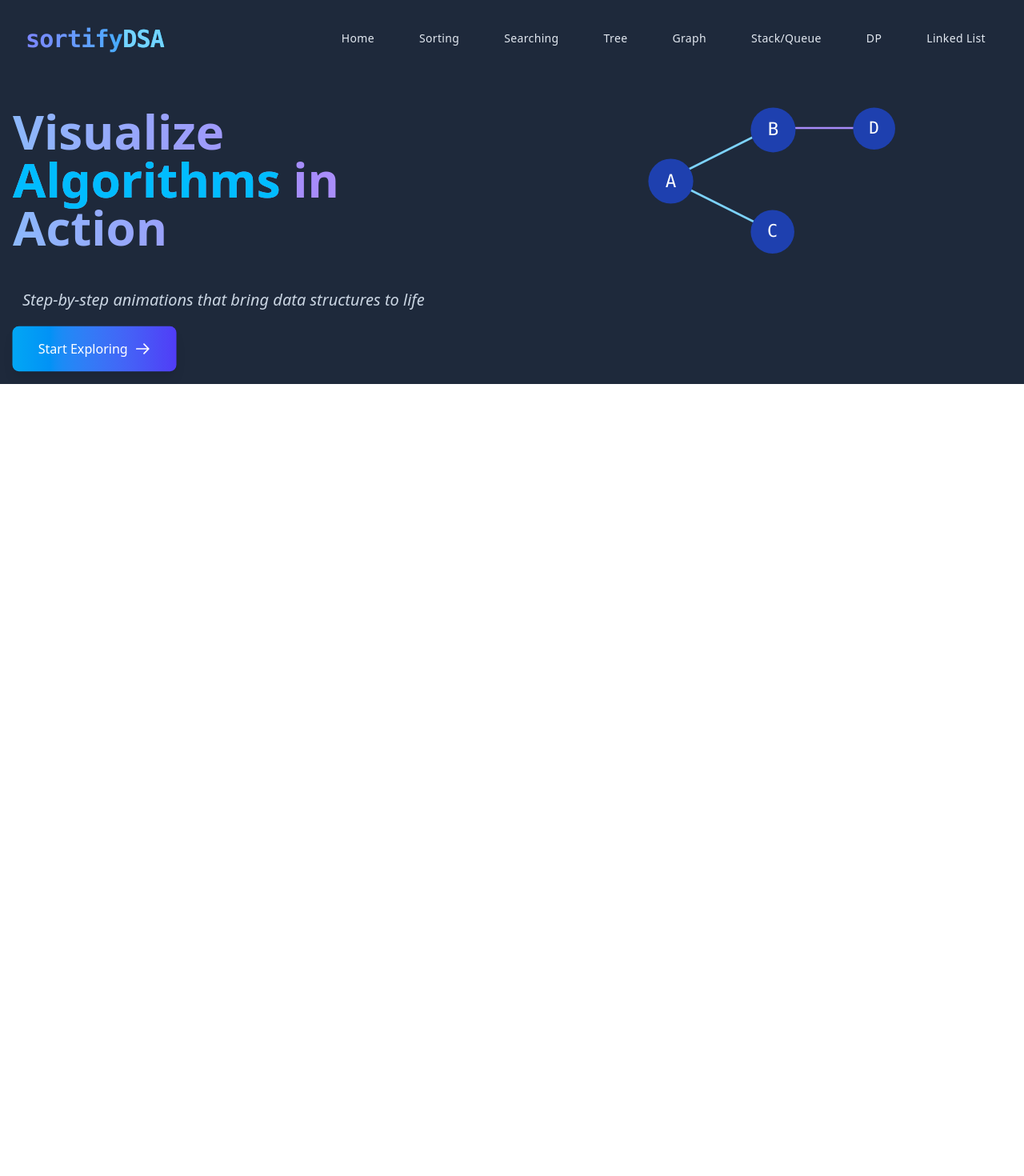
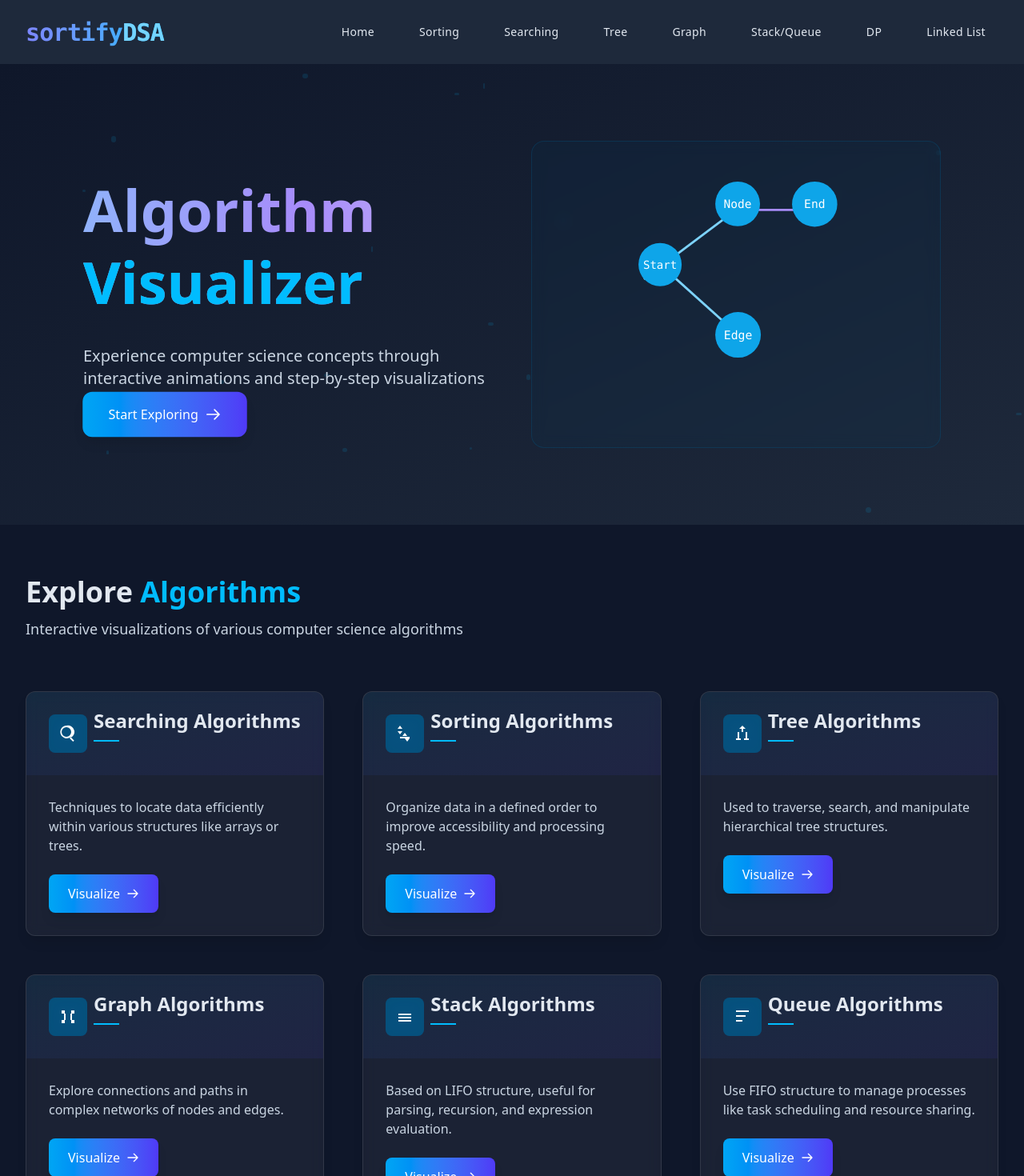
Before and after one commit to Anshikagoel11/SortifyDSA, a React (Vite) app: page / in a window 1280 px wide. Shown: the top 1470 px of the page at 80% size. Before the commit the page ends 800 px from the top, so only its background shows below. Built offline with nearby package versions, Linux system fonts and the light colour scheme.

Commit message:
added all algo cards

```diff
--- a/package.json
+++ b/package.json
@@ -12,10 +12,12 @@
   "dependencies": {
     "@tailwindcss/vite": "^4.1.10",
     "@vitejs/plugin-react": "^4.5.2",
+    "framer-motion": "^12.18.1",
     "gsap": "^3.13.0",
     "link": "^2.1.1",
     "react": "^19.1.0",
     "react-dom": "^19.1.0",
+    "react-router": "^7.6.2",
     "tailwindcss": "^4.1.10",
     "vite": "^6.3.5"
   }
--- /dev/null
+++ b/src/components/Algorithms.jsx
@@ -0,0 +1,126 @@
+import { motion, useInView } from "framer-motion";
+import { useRef } from "react";
+import AlgorithmsData from "../utils/algorithmsData";
+import { Link } from "react-router";
+
+const container = {
+  hidden: { opacity: 0 },
+  visible: {
+    opacity: 1,
+    transition: {
+      staggerChildren: 0.2,
+      delayChildren: 0.2,
+    }
+  }
+};
+
+const item = {
+  hidden: { y: 40, opacity: 0, scale: 0.95 },
+  visible: {
+    y: 0,
+    opacity: 1,
+    scale: 1,
+    transition: {
+      duration: 0.6,
+      ease: "easeOut"
+    }
+  }
+};
+
+export default function Algorithms() {
+  const ref = useRef(null);
+  const isInView = useInView(ref, { once: true, margin: "-100px" });
+
+  return (
+    <div className="bg-[#0F172A] min-h-screen py-16 px-4 sm:px-6 lg:px-8">
+      <div className="max-w-7xl mx-auto">
+        <motion.h1
+          initial={{ opacity: 0, y: -20 }}
+          animate={{ opacity: 1, y: 0 }}
+          transition={{ duration: 0.6 }}
+          className="text-4xl font-bold text-[#E2E8F0] mb-3"
+        >
+          Explore <span className="text-sky-400">Algorithms</span>
+        </motion.h1>
+
+        <motion.p
+          initial={{ opacity: 0 }}
+          animate={{ opacity: 1 }}
+          transition={{ delay: 0.2, duration: 0.6 }}
+          className="text-lg text-slate-300 mb-16"
+        >
+          Interactive visualizations of various computer science algorithms
+        </motion.p>
+
+        <motion.div
+          ref={ref}
+          className="grid grid-cols-1 md:grid-cols-2 lg:grid-cols-3 gap-12"
+          variants={container}
+          initial="hidden"
+          animate={isInView ? "visible" : "hidden"}
+        >
+          {AlgorithmsData.map((algo) => (
+            <motion.div
+              key={algo.title}
+              className="group bg-white/5 backdrop-blur-sm rounded-xl overflow-hidden shadow-lg hover:shadow-xl transition-all duration-500 border border-white/10 hover:border-sky-400/30 relative"
+              variants={item}
+              whileHover={{ y: -8, scale: 1.02 }}
+              viewport={{ once: true }}
+            >
+              <div className="p-5 relative overflow-hidden flex bg-gradient-to-br from-sky-900/20 to-indigo-900/20">
+                <div className="p-3 m-2 flex items-center justify-center relative bg-sky-800/80 rounded-lg backdrop-blur-sm">
+                  {algo.svg}
+                </div>
+                <div>
+                  <h2 className="text-2xl font-semibold text-[#E2E8F0] mb-3 group-hover:text-sky-400 transition-colors duration-300">
+                    {algo.title}
+                    <span className="block w-8 h-0.5 bg-sky-400 mt-2 group-hover:w-16 transition-all duration-500"></span>
+                  </h2>
+                </div>
+              </div>
+
+              <div className="p-7 relative">
+                <p className="text-slate-300 mb-6 group-hover:text-slate-200 transition-colors duration-300">
+                  {algo.description}
+                </p>
+                 <Link to={algo.path}>
+                <motion.button
+                  whileTap={{ scale: 0.95 }}
+                  whileHover={{ scale: 1.05 }}
+                  className="px-6 py-3 bg-gradient-to-r from-sky-500 to-indigo-600 text-white rounded-lg font-medium hover:from-sky-600 hover:to-indigo-700 transition-all duration-300 shadow-lg hover:shadow-xl group-hover:shadow-sky-400/20 group-hover:-translate-y-0.5 flex items-center"
+                >
+                  Visualize
+                  <motion.svg
+                    className="ml-2 w-4 h-4"
+                    fill="none"
+                    viewBox="0 0 24 24"
+                    stroke="currentColor"
+                    whileHover={{ x: 5 }}
+                    transition={{ type: "spring", stiffness: 300 }}
+                  >
+                    <path
+                      strokeLinecap="round"
+                      strokeLinejoin="round"
+                      strokeWidth={2}
+                      d="M14 5l7 7m0 0l-7 7m7-7H3"
+                    />
+                  </motion.svg>
+                </motion.button>
+                </Link>
+              </div>
+
+              <div className="absolute top-0 right-0 w-3 h-3 bg-sky-500 opacity-0 group-hover:opacity-100 transition-opacity duration-500"></div>
+
+              <motion.div
+                className="absolute -inset-1 bg-gradient-to-br from-white/15 via-transparent to-transparent rounded-xl pointer-events-none"
+                initial={{ opacity: 0, x: "-100%" }}
+                whileHover={{ opacity: 0.8, x: "100%" }}
+                transition={{ duration: 0.8, ease: "easeInOut" }}
+              />
+            </motion.div>
+          ))}
+        </motion.div>
+      </div>
+    </div>
+  );
+}
--- a/src/components/Headers.jsx
+++ b/src/components/Headers.jsx
@@ -1,4 +1,4 @@
-import { useEffect, useRef, useState } from 'react';
+import { useEffect, useRef } from 'react';
 import { gsap } from 'gsap';
 
 export default function Headers() {
@@ -6,6 +6,7 @@ export default function Headers() {
   const edges = useRef([]);
   const leftElements = useRef([]);
   const buttonRef = useRef(null);
+  const particlesRef = useRef(null);
 
   useEffect(() => {
     // Graph animation (right side)
@@ -34,14 +35,15 @@ export default function Headers() {
       delay: 0.3
     });
 
-    // Continuous animations for left side
+    // Particle animation
+    animateParticles();
+
+    // Continuous animations
     animateLeftSide();
     animateButton();
-
   }, []);
 
   const animateGraph = () => {
-    // Continuous pulsing of graph nodes
     nodes.current.forEach((node, i) => {
       gsap.to(node, {
         scale: 1.1,
@@ -54,8 +56,22 @@ export default function Headers() {
     });
   };
 
+  const animateParticles = () => {
+    const particles = particlesRef.current.children;
+    gsap.fromTo(particles,
+      { opacity: 0, y: 20 },
+      {
+        opacity: 0.6,
+        y: 0,
+        duration: 1.5,
+        stagger: 0.1,
+        delay: 0.5,
+        ease: "sine.out"
+      }
+    );
+  };
+
   const animateLeftSide = () => {
-    // Floating animation for text elements
     gsap.to(leftElements.current, {
       y: -5,
       duration: 3,
@@ -65,7 +81,6 @@ export default function Headers() {
       stagger: 0.2
     });
 
-    // Continuous color pulse for the heading
     gsap.to(".animated-heading", {
       backgroundPosition: "100% 50%",
       duration: 8,
@@ -75,7 +90,6 @@ export default function Headers() {
   };
 
   const animateButton = () => {
-    // Button hover state animation
     gsap.to(buttonRef.current, {
       scale: 1.02,
       duration: 2,
@@ -84,7 +98,6 @@ export default function Headers() {
       ease: "sine.inOut"
     });
 
-    // Glow effect
     gsap.to(".button-glow", {
       opacity: 0.3,
       duration: 1.5,
@@ -95,40 +108,57 @@ export default function Headers() {
   };
 
   return (
-    <header className="bg-[#1E293B] text-[#E2E8F0]  flex items-center overflow-hidden">
-      <div className="max-w-7xl mx-auto px-4 grid grid-cols-1 md:grid-cols-2 gap-12 items-center">
+    <header className="bg-gradient-to-br from-[#0F172A] to-[#1E293B] text-[#E2E8F0] flex items-center overflow-hidden relative">
+      {/* Floating particles */}
+      <div ref={particlesRef} className="absolute inset-0 overflow-hidden">
+        {[...Array(20)].map((_, i) => (
+          <div
+            key={i}
+            className="absolute rounded-full bg-sky-400/20"
+            style={{
+              width: `${Math.random() * 6 + 2}px`,
+              height: `${Math.random() * 6 + 2}px`,
+              top: `${Math.random() * 100}%`,
+              left: `${Math.random() * 100}%`,
+            }}
+          />
+        ))}
+      </div>
+
+      <div className="max-w-7xl mx-auto px-4 grid grid-cols-1 md:grid-cols-2 gap-12 items-center relative z-10 py-24">
         {/* Left side - Text content */}
         <div className="space-y-8">
           <h1
             ref={el => leftElements.current[0] = el}
-            className="text-7xl md:text-6xl font-bold animated-heading"
+            className="text-6xl md:text-7xl font-bold animated-heading leading-tight"
             style={{
               background: "linear-gradient(90deg, #E2E8F0, #7DD3FC, #A78BFA, #E2E8F0)",
               backgroundSize: "300% 100%",
               WebkitBackgroundClip: "text",
-              backgroundClip: "text", //gardient bs text me show hoga
-              color: "transparent" //taki ab text me bg color show ho
+              backgroundClip: "text",
+              color: "transparent"
             }}
           >
-            Visualize <span className="text-sky-400">Algorithms</span> in Action
+            <span className="block">Algorithm</span>
+            <span className="text-sky-400">Visualizer</span>
           </h1>
 
           <p
             ref={el => leftElements.current[1] = el}
-            className="text-xl text-slate-300 italic p-3"
+            className="text-xl text-slate-300 max-w-lg"
           >
-            Step-by-step animations that bring data structures to life
+            Experience computer science concepts through interactive animations and step-by-step visualizations
           </p>
 
           <div className="relative inline-block">
             <button
               ref={buttonRef}
-              className="px-8 py-4 bg-gradient-to-r from-sky-500 to-indigo-600 rounded-lg font-medium text-white shadow-lg hover:shadow-xl transition-all duration-300 relative overflow-hidden"
+              className="px-8 py-4 bg-gradient-to-r from-sky-500 to-indigo-600 rounded-xl font-medium text-white shadow-lg hover:shadow-xl transition-all duration-300 relative overflow-hidden group"
             >
               <span className="relative z-10 flex items-center">
                 Start Exploring
                 <svg
-                  className="ml-2 h-5 w-5 transition-transform"
+                  className="ml-2 h-5 w-5 transition-transform group-hover:translate-x-1"
                   fill="none"
                   viewBox="0 0 24 24"
                   stroke="currentColor"
@@ -143,46 +173,47 @@ export default function Headers() {
 
         {/* Right side - Graph Visualization */}
        <div className="relative w-full h-96">
-          <svg viewBox="0 0 400 300" className="w-full h-full">
+  <div className="absolute inset-0 bg-sky-900/10 rounded-2xl backdrop-blur-sm border border-sky-800/30"></div>
+  <svg viewBox="0 0 400 400" className="w-full h-full relative z-10">
     {/* Edges */}
     <line
       ref={el => edges.current[0] = el}
-              x1="100" y1="100" x2="200" y2="50"
+      x1="80" y1="180" x2="200" y2="90"
       stroke="#7DD3FC"
-              strokeWidth="2"
-              strokeDasharray="100"
+      strokeWidth="3"
+      strokeDasharray="150"
     />
     <line
-              ref={el => edges.current[1] = el} // edges array me index1 pe iss element ka reference assign kr rhe h
-              x1="100" y1="100" x2="200" y2="150"
+      ref={el => edges.current[1] = el}
+      x1="100" y1="160" x2="200" y2="250"
       stroke="#7DD3FC"
-              strokeWidth="2"
-              strokeDasharray="100"
+      strokeWidth="3"
+      strokeDasharray="150"
     />
     <line
-              ref={el => edges.current[2] = el} // it draws A horizontal line from point (200, 50) ➝ (300, 50)
-              x1="200" y1="50" x2="300" y2="50"
-              stroke="#A78BFA"  //line color
-              strokeWidth="2"
+      ref={el => edges.current[2] = el}
+      x1="200" y1="90" x2="300" y2="90"
+      stroke="#A78BFA"
+      strokeWidth="3"
       strokeDasharray="100"
     />
 
     {/* Nodes */}
     <g ref={el => nodes.current[0] = el}>
-              <circle cx="100" cy="100" r="20" fill="#1E40AF" />
-              <text x="100" y="105" textAnchor="middle" fill="white" className="font-mono">A</text>
+      <circle cx="100" cy="160" r="27" fill="#0EA5E9" />
+      <text x="100" y="165" textAnchor="middle" fill="white" className="font-mono text-sm" fontSize="12">Start</text>
     </g>
     <g ref={el => nodes.current[1] = el}>
-              <circle cx="200" cy="50" r="20" fill="#1E40AF" />
-              <text x="200" y="55" textAnchor="middle" fill="white" className="font-mono">B</text>
+      <circle cx="200" cy="80" r="27" fill="#0EA5E9" />
+      <text x="200" y="85" textAnchor="middle" fill="white" className="font-mono text-sm" fontSize="12">Node</text>
     </g>
     <g ref={el => nodes.current[2] = el}>
-              <circle cx="200" cy="150" r="20" fill="#1E40AF" />
-              <text x="200" y="155" textAnchor="middle" fill="white" className="font-mono">C</text>
+      <circle cx="200" cy="250" r="27" fill="#0EA5E9" />
+      <text x="200" y="255" textAnchor="middle" fill="white" className="font-mono text-sm" fontSize="12">Edge</text>
     </g>
     <g ref={el => nodes.current[3] = el}>
-              <circle cx="300" cy="50" r="20" fill="#1E40AF" />
-              <text x="300" y="55" textAnchor="middle" fill="white" className="font-mono">D</text>
+      <circle cx="300" cy="80" r="27" fill="#0EA5E9" />
+      <text x="300" y="85" textAnchor="middle" fill="white" className="font-mono text-sm" fontSize="12">End</text>
     </g>
   </svg>
 </div>
--- a/src/components/Home.jsx
+++ b/src/components/Home.jsx
@@ -1,9 +1,11 @@
+import Algorithms from "./Algorithms"
 import Headers from "./Headers"
 
 export default function Home(){
     return(
         <>
           <Headers/>
+          <Algorithms/>
         </>
 
     )
--- a/src/components/Navbar.jsx
+++ b/src/components/Navbar.jsx
@@ -1,3 +1,4 @@
+import { Outlet } from "react-router";
 export default function Navbar() {
   const menuItems = [
     "Home",
@@ -11,7 +12,8 @@ export default function Navbar() {
   ];
 
   return (
-    <nav className="bg-[#1E293B] text-[#E2E8F0] shadow-lg font-sans py-4">
+    <>
+    <nav className="bg-[#1E293B] text-[#E2E8F0] shadow-lg font-sans py-2">
       <div className="max-w-7xl mx-auto px-4 sm:px-6 lg:px-8">
         <div className="flex items-center justify-between h-16">
           {/* Logo with improved typography */}
@@ -70,5 +72,7 @@ export default function Navbar() {
         </div>
       </div>
     </nav>
+    <Outlet/>
+    </>
   );
 }
--- /dev/null
+++ b/src/components/Sorting.jsx
@@ -0,0 +1,9 @@
+import { div } from "framer-motion/client";
+
+export  default function Sorting(){
+    return(
+        <div>
+
+        </div>
+    )
+}
--- a/src/index.jsx
+++ b/src/index.jsx
@@ -3,13 +3,21 @@ import {createRoot} from 'react-dom/client';
 import './index.css';
 import Navbar from './components/Navbar';
 import Home from './components/Home';
-
+import { BrowserRouter ,Routes,Route} from 'react-router';
+import Sorting from './components/Sorting';
 
 function App(){
     return(
        <>
-        <Navbar/>
-        <Home/>
+       <BrowserRouter>
+       <Routes>
+        <Route element={<Navbar/>}>
+       <Route path={"/"} element={ <Home/>}></Route>
+        <Route path='/sorting' element={<Sorting/>}></Route>
+        </Route>
+
+       </Routes>
+        </BrowserRouter>
        </>
     )
 }
--- /dev/null
+++ b/src/utils/algorithmsData.jsx
@@ -0,0 +1,88 @@
+const AlgorithmsData = [
+  {
+    title: "Searching Algorithms",
+    description: "Techniques to locate data efficiently within various structures like arrays or trees.",
+    svg: (
+      <svg width="24" height="24" fill="white" viewBox="0 0 24 24">
+        <path d="M10 2a8 8 0 105.3 14.3l4.4 4.4-1.4 1.4-4.4-4.4A8 8 0 0010 2zm0 2a6 6 0 110 12A6 6 0 0110 4z"/>
+      </svg>
+    ),
+    path:"/searching"
+  },
+  {
+    title: "Sorting Algorithms",
+    description: "Organize data in a defined order to improve accessibility and processing speed.",
+    svg: (
+      <svg width="24" height="24" fill="white" viewBox="0 0 24 24">
+        <path d="M6 2L3 6h6L6 2zm0 7H3l3 4 3-4H6zm9 9h3l-3 4-3-4h3zm0-3l-3-4-3 4h6zm-9 1h12v2H6v-2z"/>
+      </svg>
+    ),
+    path:"/sorting"
+  },
+  {
+    title: "Tree Algorithms",
+    description: "Used to traverse, search, and manipulate hierarchical tree structures.",
+    svg: (
+      <svg width="24" height="24" fill="white" viewBox="0 0 24 24">
+        <path d="M12 2l4 4h-3v4h-2V6H8l4-4zm-6 8v8H4v2h6v-2H8v-8H6zm10 0v8h-2v2h6v-2h-2v-8h-2z"/>
+      </svg>
+    ),
+    path:"/tree"
+  },
+  {
+    title: "Graph Algorithms",
+    description: "Explore connections and paths in complex networks of nodes and edges.",
+    svg: (
+      <svg width="24" height="24" fill="white" viewBox="0 0 24 24">
+        <path d="M4 4h4v4H4V4zm12 0h4v4h-4V4zM4 16h4v4H4v-4zm12 0h4v4h-4v-4zM7 8v8h2V8H7zm8 0v8h2V8h-2z"/>
+      </svg>
+    ),
+    path:"/graph"
+  },
+  {
+    title: "Stack Algorithms",
+    description: "Based on LIFO structure, useful for parsing, recursion, and expression evaluation.",
+    svg: (
+      <svg width="24" height="24" fill="white" viewBox="0 0 24 24">
+        <path d="M4 18h16v-2H4v2zm0-4h16v-2H4v2zm0-4h16V8H4v2z"/>
+      </svg>
+    ),
+    path:"/stack"
+  },
+  {
+    title: "Queue Algorithms",
+    description: "Use FIFO structure to manage processes like task scheduling and resource sharing.",
+    svg: (
+      <svg width="24" height="24" fill="white" viewBox="0 0 24 24">
+        <path d="M4 4h16v2H4V4zm0 6h12v2H4v-2zm0 6h8v2H4v-2z"/>
+      </svg>
+    ),
+    path:"/queue"
+  },
+  {
+    title: "Linked List Algorithms",
+    description: "Manage dynamic memory by connecting nodes through pointers efficiently.",
+    svg: (
+      <svg width="24" height="24" fill="white" viewBox="0 0 24 24">
+        <circle cx="6" cy="6" r="2" />
+        <circle cx="6" cy="12" r="2" />
+        <circle cx="6" cy="18" r="2" />
+        <line x1="6" y1="6" x2="6" y2="12" stroke="white" strokeWidth="2" />
+        <line x1="6" y1="12" x2="6" y2="18" stroke="white" strokeWidth="2" />
+      </svg>
+    ),
+    path:"/linkedlist"
+  },
+  {
+    title: "Backtracking Algorithms",
+    description: "Solve problems by exploring all possibilities and reverting incorrect paths.",
+    svg: (
+      <svg width="24" height="24" fill="white" viewBox="0 0 24 24">
+        <path d="M10 6v4H4v4h6v4l6-6-6-6z"/>
+      </svg>
+    ),
+    path:"/backtrack"
+  },
+];
+
+export default AlgorithmsData;
```
Also changed, not shown: 1 other file (tests, documents, lock files or other folders). Lines whose indentation alone changed are shown as unchanged.
